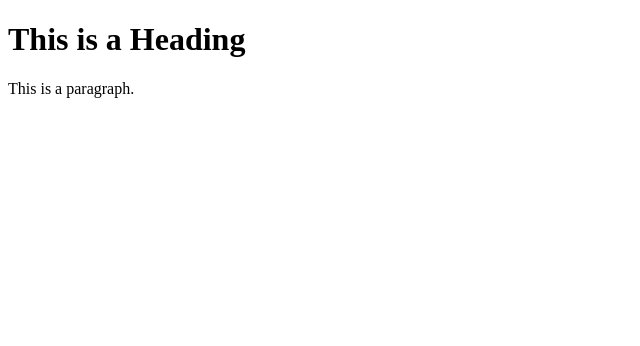
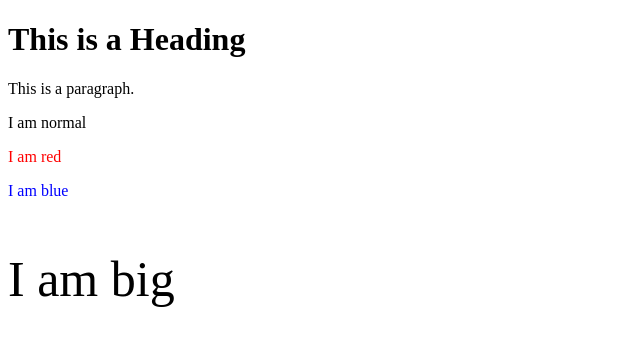
Before and after one commit to CrocSause/CrocSause.github.io, a plain HTML site: page index.html in a window 1280 px wide. Shown: the whole page, without its empty margins (0-640 px from the left). Drawn offline with Linux system fonts and the light colour scheme.

Commit message:
Update index.html

```diff
--- a/index.html
+++ b/index.html
@@ -7,6 +7,10 @@
 
 <h1>This is a Heading</h1>
 <p>This is a paragraph.</p>
+<p>I am normal</p>
+<p style="color:red;">I am red</p>
+<p style="color:blue;">I am blue</p>
+<p style="font-size:50px;">I am big</p>
 
 </body>
 </html>
```
